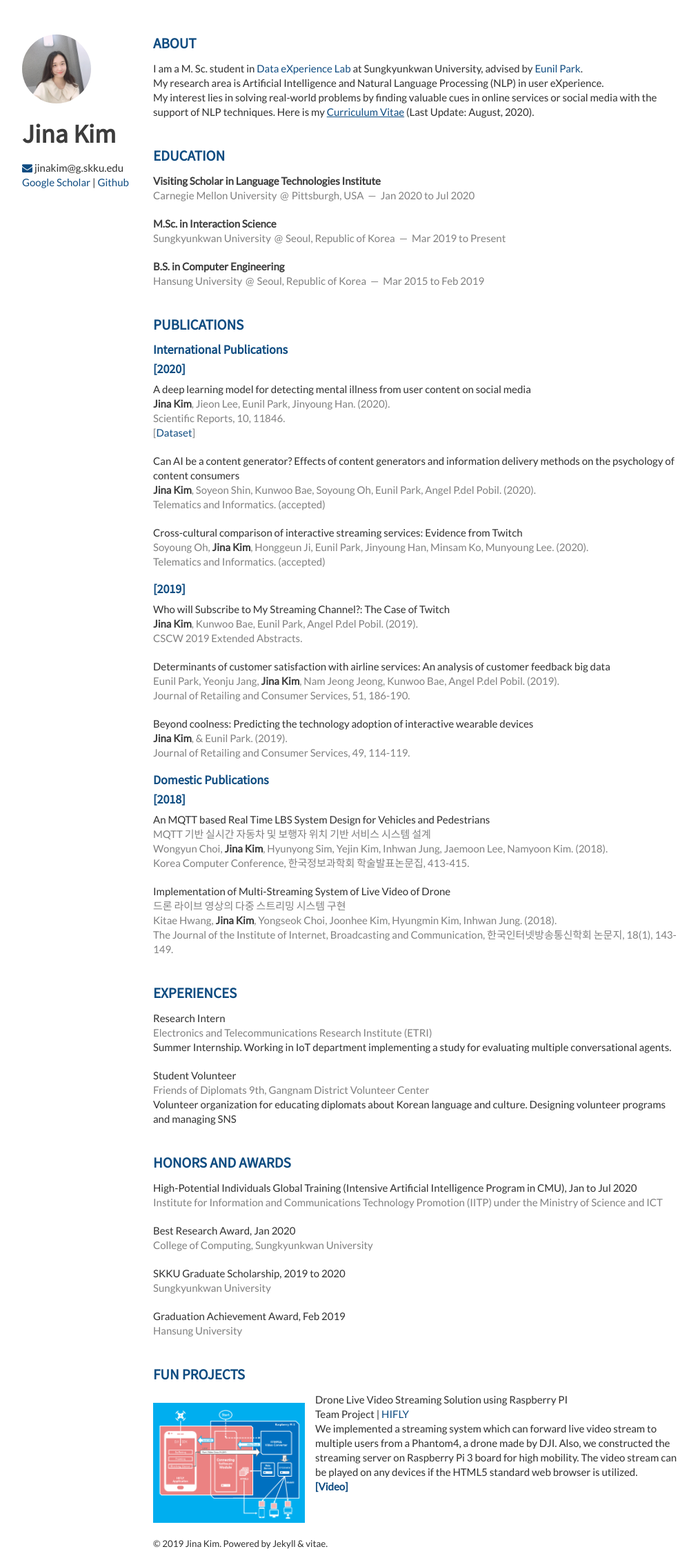
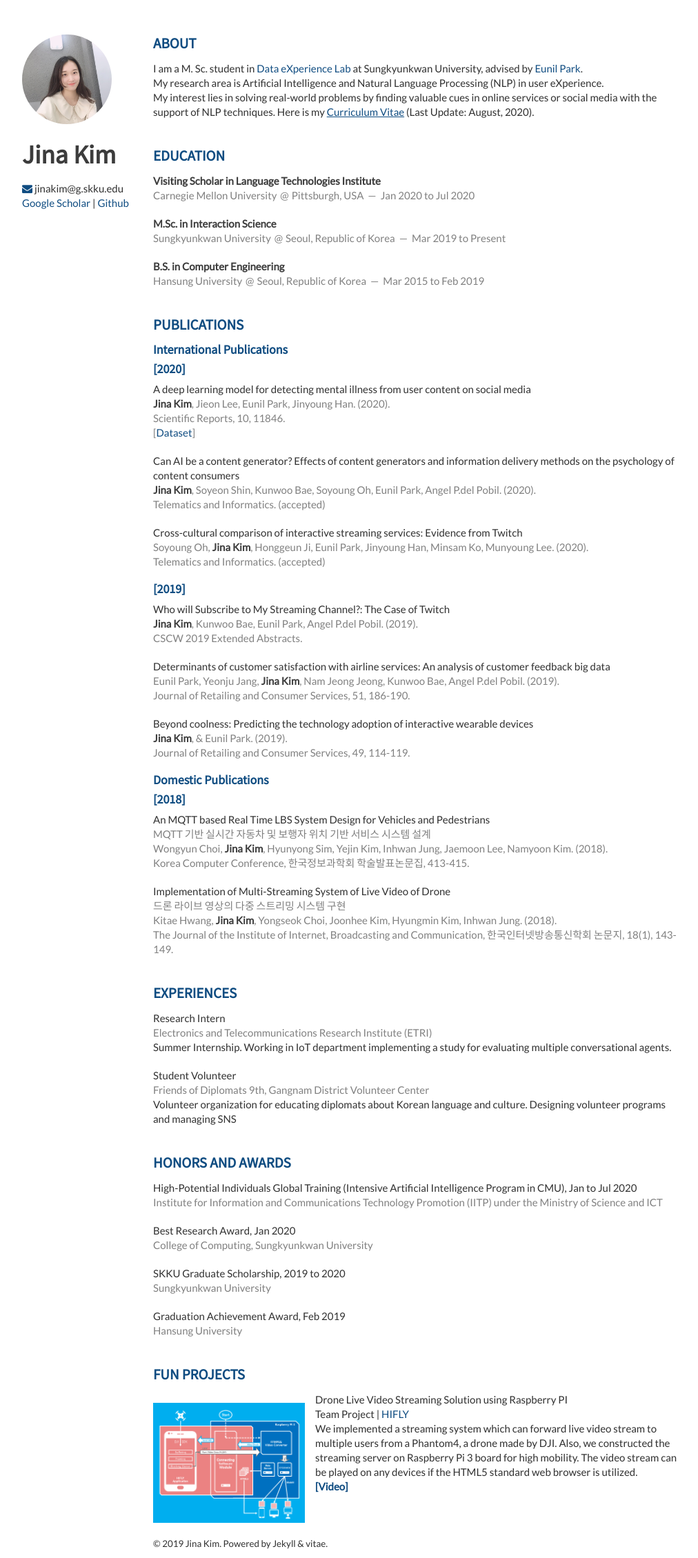
Before and after one commit to Jina-Kim/Jina-Kim.github.io, a Jekyll site: the page built from index.html, in a window 1280 px wide. Shown: the whole page at 69% size, without its empty margins (138-1150 px from the left). Built offline with Jekyll 4.4.1, drawn with Linux system fonts in a browser that asks for light colours; nearby versions of some CDN libraries; the list of posts is cut into pages by our own code.

Commit message:
Update css

```diff
--- a/static/css/layout.css
+++ b/static/css/layout.css
@@ -38,11 +38,11 @@
 }
 
 .me {
-    width: 100px;
-    height: 100px;
-    border-radius: 50px;
-    -webkit-border-radius: 50px;
-    -moz-border-radius: 50px;
+    width: 130px;
+    height: 130px;
+    border-radius: 70px;
+    -webkit-border-radius: 70px;
+    -moz-border-radius: 70px;
     margin-bottom: 20px;
 }
 
```
